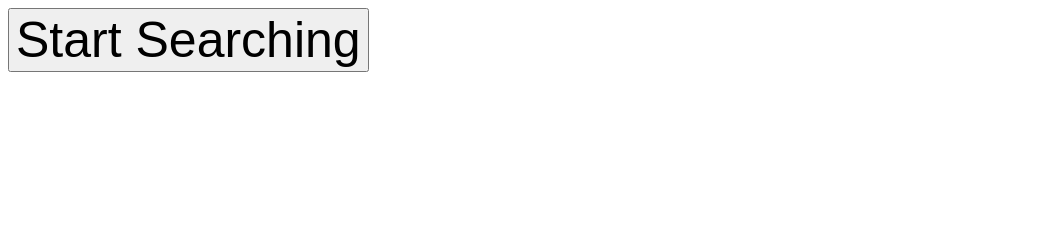
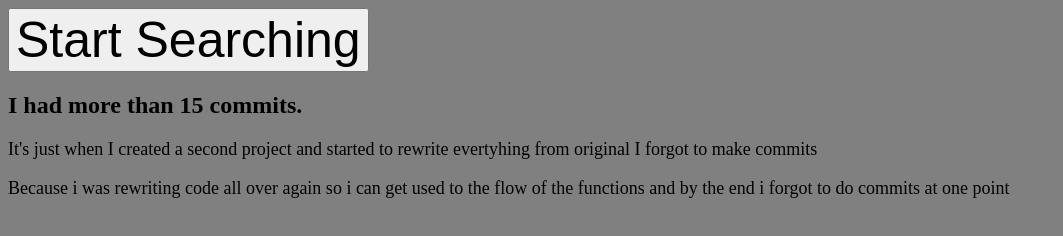
Before and after one commit to ConsoleWL/135_Mostwanted4, a plain HTML site: page index.html in a window 1280 px wide. Shown: the whole page, without its empty margins (0-1063 px from the left). Drawn offline with Linux system fonts and the light colour scheme.

Commit message:
Add explanatin about commit in css and make background color gray so it doesn't hurt my eyes

```diff
--- a/index.html
+++ b/index.html
@@ -5,11 +5,17 @@
     <meta charset="UTF-8">
     <meta http-equiv="X-UA-Compatible" content="IE=edge">
     <meta name="viewport" content="width=device-width, initial-scale=1.0">
+    <link rel="stylesheet" href="styles.css">
     <title>Most Wanted</title>
 </head>
 
 <body>
     <button onClick="app(data)" style="font-size: 50px">Start Searching</button>
+    <H2>I had more than 15 commits.</H2>
+    <p> It's just when I created a second project and started to rewrite evertyhing from original I forgot to make
+        commits</p>
+    <p> Because i was rewriting code all over again so i can get used to the flow of the functions and by the end i
+        forgot to do commits at one point</p>
     <script src="data.js"></script>
     <script src="app.js"></script>
 </body>
--- /dev/null
+++ b/styles.css
@@ -0,0 +1,7 @@
+body {
+    background-color: gray;
+}
+
+p {
+    font-size: large;
+}
```
